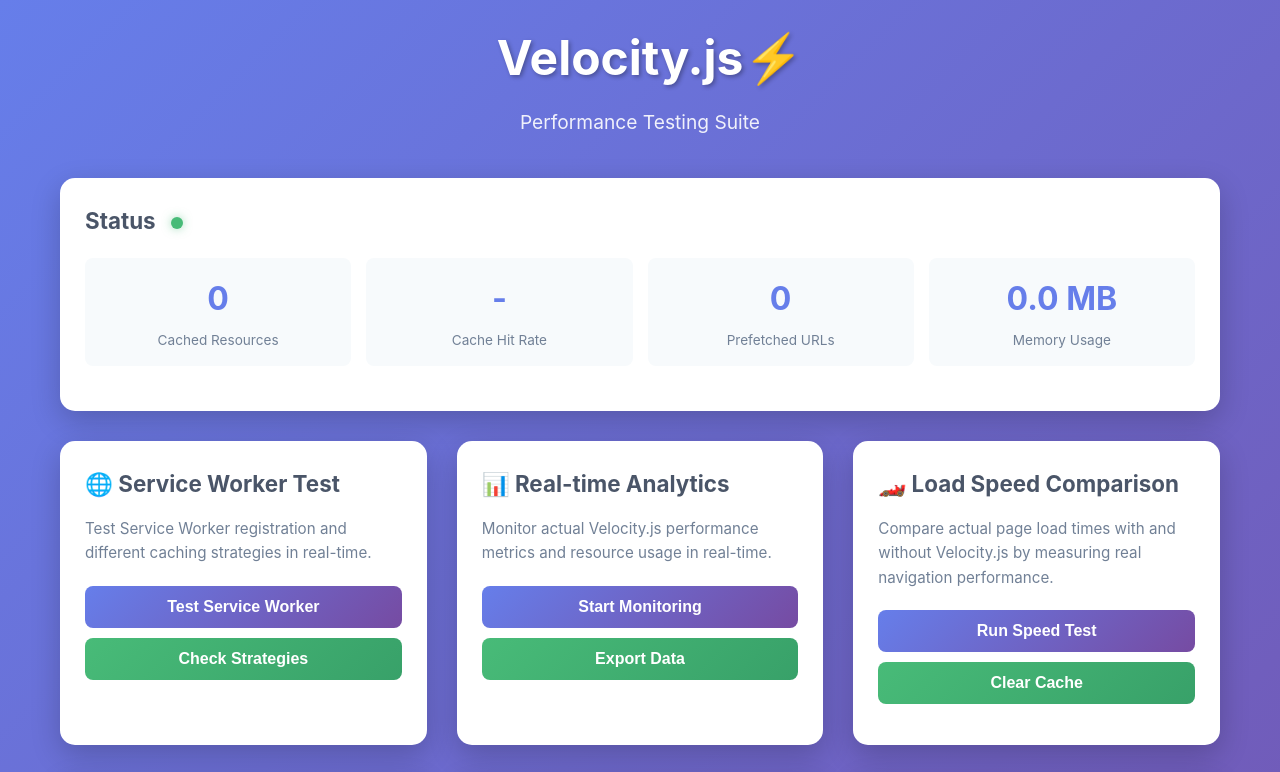
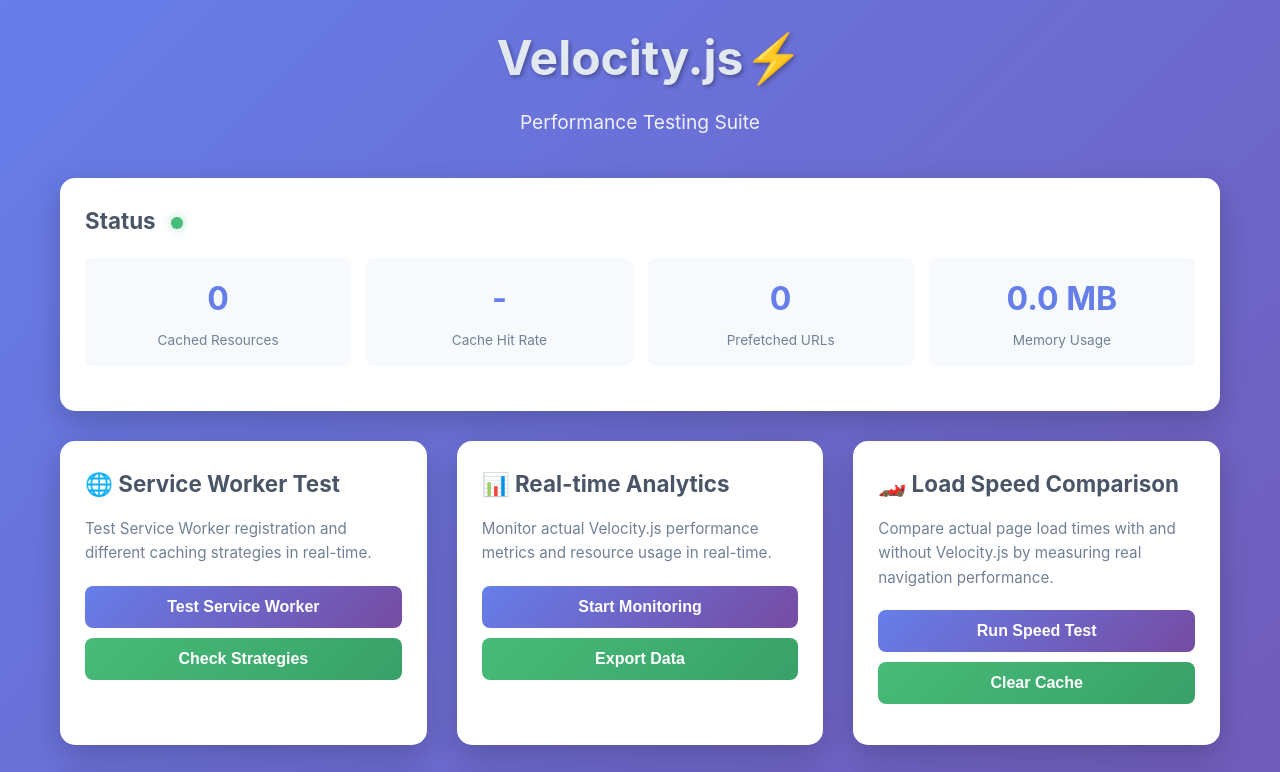
Before and after one commit to Omodaka9375/velocity-js, a website: page index.html in a window 1280 px wide. Shown: the top 772 px of the page. Drawn offline with nearby package versions, Linux system fonts and the light colour scheme.

Commit message:
Update index.html

```diff
--- a/index.html
+++ b/index.html
@@ -43,6 +43,11 @@
         .header p {
             font-size: 1.2rem;
             opacity: 0.9;
+        }
+
+        .headerlink {
+            text-decoration: none;
+            color: #e2e8f0;
         }
 
         .test-grid {
@@ -381,7 +386,7 @@
 <body>
     <div class="container">
         <div class="header">
-            <h1>Velocity.js⚡</h1>
+            <h1><a class="headerlink" href="https://github.com/Omodaka9375/velocity-js" target="_blank">Velocity.js⚡</a></h1>
             <p>Performance Testing Suite</p>
         </div>
 
```
